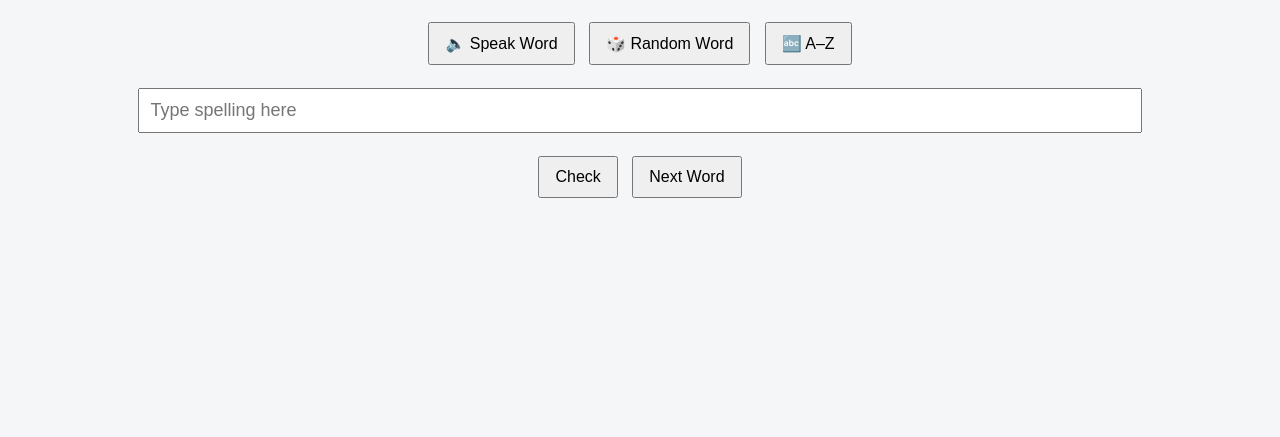
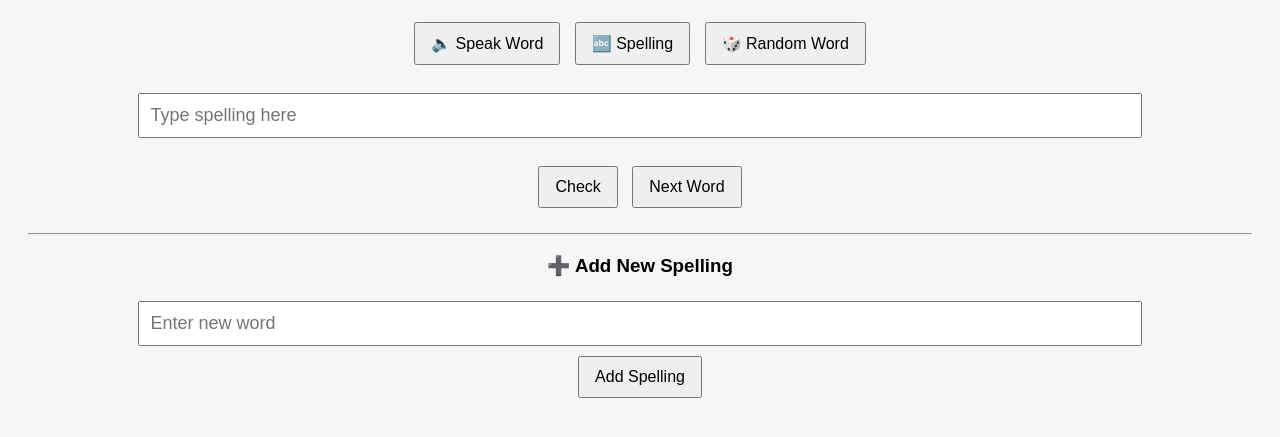
Before and after one commit to meetstar0053-hue/sp-, a plain HTML site: page index.html in a window 1280 px wide. Shown: the part 79-516 px from the top of the page. Drawn offline with Linux system fonts and the light colour scheme.

Commit message:
Update index.html

```diff
--- a/index.html
+++ b/index.html
@@ -21,10 +21,14 @@ input {
     font-size: 18px;
     padding: 10px;
     width: 80%;
+    margin: 5px;
 }
 .result {
     font-size: 18px;
     margin-top: 10px;
+}
+hr {
+    margin: 20px 0;
 }
 </style>
 </head>
@@ -34,8 +38,8 @@ input {
 <h2>🔊 Spelling Practice</h2>
 
 <button onclick="speakWord()">🔈 Speak Word</button>
+<button onclick="spellWord()">🔤 Spelling</button>
 <button onclick="randomWord()">🎲 Random Word</button>
-<button onclick="alphabetSpell()">🔤 A–Z</button>
 
 <br><br>
 
@@ -48,8 +52,15 @@ input {
 
 <div class="result" id="result"></div>
 
+<hr>
+
+<h3>➕ Add New Spelling</h3>
+<input id="newWord" placeholder="Enter new word">
+<br>
+<button onclick="addWord()">Add Spelling</button>
+
 <script>
-const words = [
+let words = [
  "Strawberry","Harbor","Purple","Computer","Language"
 ];
 
@@ -65,7 +76,7 @@ function speak(text) {
     speechSynthesis.speak(u);
 }
 
-// ---------- SPELL LETTERS ----------
+// ---------- SPELL LETTER BY LETTER ----------
 function speakSpelling(word) {
     let i = 0;
     function next() {
@@ -78,23 +89,32 @@ function speakSpelling(word) {
     next();
 }
 
+// ---------- BUTTON ACTIONS ----------
+function speakWord() {
+    if (currentWord) speak(currentWord);
+}
+
+function spellWord() {
+    if (currentWord) speakSpelling(currentWord);
+}
+
 // ---------- RANDOM WORD ----------
 function randomWord() {
+    resetUI();
     currentWord = words[Math.floor(Math.random() * words.length)];
-    resetUI();
     speak(currentWord);
 }
 
-// ---------- NEXT WORD (WITH REVISION) ----------
+// ---------- NEXT WORD (WITH WRONG REVISION) ----------
 function nextWord() {
     resetUI();
     count++;
 
-    // After 3 words, revise wrong ones
+    // After every 3 words, repeat wrong spelling
     if (count % 3 === 0 && wrongWords.length > 0) {
         currentWord = wrongWords.shift();
         speak("Revision");
-        setTimeout(() => speak(currentWord), 800);
+        setTimeout(() => speak(currentWord), 700);
         return;
     }
 
@@ -103,10 +123,12 @@ function nextWord() {
     speak(currentWord);
 }
 
-// ---------- CHECK ----------
+// ---------- CHECK SPELLING ----------
 function checkSpelling() {
     const user = document.getElementById("answer").value.trim().toLowerCase();
     const res = document.getElementById("result");
+
+    if (!currentWord) return;
 
     if (user === currentWord.toLowerCase()) {
         res.innerHTML = "✅ Correct!";
@@ -115,37 +137,32 @@ function checkSpelling() {
         res.innerHTML = "❌ Wrong<br>Correct: " + currentWord;
         res.style.color = "red";
 
+        // save wrong word
         wrongWords.push(currentWord);
 
+        // speak correct + spelling
         speak(currentWord);
         setTimeout(() => speakSpelling(currentWord), 700);
     }
 }
 
-// ---------- A TO Z ----------
-function alphabetSpell() {
-    let charCode = 65;
-    function next() {
-        if (charCode <= 90) {
-            speak(String.fromCharCode(charCode));
-            charCode++;
-            setTimeout(next, 500);
-        }
-    }
-    next();
+// ---------- ADD NEW WORD ----------
+function addWord() {
+    const nw = document.getElementById("newWord").value.trim();
+    if (!nw) return;
+
+    words.push(nw);
+    document.getElementById("newWord").value = "";
+    alert("Added: " + nw);
 }
 
 // ---------- UTILS ----------
-function speakWord() {
-    if (currentWord) speak(currentWord);
-}
-
 function resetUI() {
     document.getElementById("answer").value = "";
     document.getElementById("result").innerHTML = "";
 }
 
-// Start first word
+// Start app
 nextWord();
 </script>
 
```
